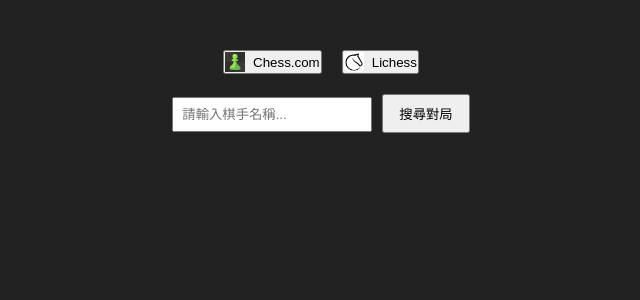
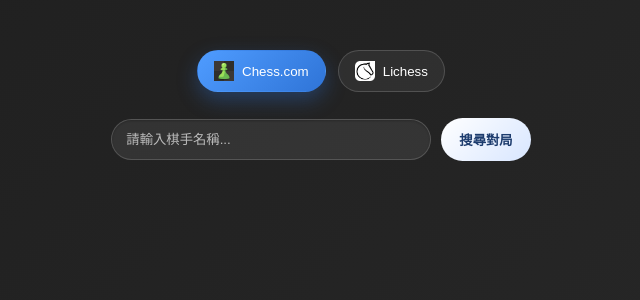
Before and after one commit to uwuskywalker/losing_openings_analyze, a React (Vite) app in the folder frontend/: page / in a window 1280 px wide. Shown: the top 300 px of the page, without its empty margins (319-959 px from the left). Built offline with nearby package versions, Linux system fonts and the light colour scheme.

Commit message:
feat: 新增 MatchHistory 和 FetcherForm 的樣式，改善 UI 佈局與可讀性

```diff
--- /dev/null
+++ b/frontend/src/App.css
@@ -0,0 +1,203 @@
+/* App-wide styles for MatchHistory improvements */
+
+.app-shell {
+  text-align: center;
+  padding: 50px 24px;
+  background: linear-gradient(135deg, #1f1f1f 0%, #2a2a2a 100%);
+  color: #fff;
+  min-height: 100vh;
+  display: flex;
+  flex-direction: column;
+  align-items: center;
+}
+
+.source-toggle {
+  display: flex;
+  gap: 12px;
+  margin-bottom: 18px;
+  flex-wrap: wrap;
+  justify-content: center;
+}
+
+.source-btn {
+  display: inline-flex;
+  align-items: center;
+  gap: 8px;
+  padding: 10px 16px;
+  border: 1px solid rgba(255,255,255,0.16);
+  border-radius: 999px;
+  background: rgba(255,255,255,0.06);
+  color: #fff;
+  cursor: pointer;
+  transition: all 180ms ease;
+}
+
+.source-btn:hover {
+  transform: translateY(-2px);
+  background: rgba(255,255,255,0.1);
+}
+
+.source-btn.active {
+  background: linear-gradient(135deg, #4f9cff 0%, #2f74d7 100%);
+  border-color: transparent;
+  box-shadow: 0 8px 20px rgba(47, 116, 215, 0.35);
+}
+
+.source-icon {
+  width: 20px;
+  height: 20px;
+}
+
+.search-panel {
+  margin-top: 8px;
+  display: flex;
+  gap: 10px;
+  align-items: center;
+  flex-wrap: wrap;
+  justify-content: center;
+}
+
+.search-input {
+  width: min(320px, 70vw);
+  padding: 12px 14px;
+  border-radius: 999px;
+  border: 1px solid rgba(255,255,255,0.16);
+  background: rgba(255,255,255,0.08);
+  color: #fff;
+  outline: none;
+  box-shadow: inset 0 1px 2px rgba(0,0,0,0.2);
+}
+
+.search-input::placeholder {
+  color: rgba(255,255,255,0.67);
+}
+
+.search-button {
+  padding: 12px 18px;
+  border: none;
+  border-radius: 999px;
+  background: linear-gradient(135deg, #ffffff 0%, #d8e6ff 100%);
+  color: #1d3c6e;
+  font-weight: 700;
+  cursor: pointer;
+  transition: transform 180ms ease, box-shadow 180ms ease;
+}
+
+.search-button:hover {
+  transform: translateY(-2px);
+  box-shadow: 0 8px 18px rgba(255,255,255,0.16);
+}
+
+.results-panel {
+  margin-top: 30px;
+  width: 100%;
+  max-width: 1120px;
+}
+
+.match-history {
+	max-width: 1120px;
+	margin: 0 auto;
+	padding: 0 8px;
+	font-family: -apple-system, BlinkMacSystemFont, 'Segoe UI', Roboto, 'Noto Sans TC', 'Helvetica Neue', Arial;
+}
+
+.card {
+	background: rgba(255,255,255,0.02);
+	border-radius: 14px;
+	padding: 18px;
+	margin-bottom: 18px;
+	box-shadow: 0 8px 24px rgba(0,0,0,0.55);
+	transition: transform 180ms ease, box-shadow 180ms ease;
+}
+.card:hover {
+	transform: translateY(-4px);
+	box-shadow: 0 14px 32px rgba(0,0,0,0.68);
+}
+
+h3 {
+	text-align: center;
+	margin-bottom: 12px;
+	color: #eee;
+	font-size: 1.05rem;
+}
+
+.blindspots {
+	list-style: none;
+	padding-left: 0;
+	display: flex;
+	flex-direction: column;
+	gap: 8px;
+}
+.blindspot-item {
+	color: #ddd;
+	font-size: 0.98rem;
+}
+.blindspot-item .eco {
+	color: #9ad1ff;
+	font-weight: 600;
+}
+.blindspot-item .sep {
+	color: #aaa;
+}
+.blindspot-item .opening {
+	color: #fff;
+}
+.blindspot-item .loss {
+	color: #ffb3b3;
+	margin-left: 6px;
+}
+
+.games-table {
+	width: 100%;
+	border-collapse: collapse;
+	table-layout: fixed;
+}
+.games-table thead th {
+	text-align: left;
+	padding: 8px 10px;
+	color: #ddd;
+	font-size: 0.9rem;
+	border-bottom: 1px solid rgba(255,255,255,0.06);
+}
+.games-table tbody td {
+	padding: 10px;
+	vertical-align: middle;
+	color: #ddd;
+	font-size: 0.95rem;
+	white-space: nowrap;
+	overflow: hidden;
+	text-overflow: ellipsis;
+}
+.games-table tbody tr:nth-child(odd) {
+	background: rgba(255,255,255,0.01);
+}
+.games-table tbody tr:hover {
+	background: rgba(255,255,255,0.025);
+}
+.col-eco { max-width: 560px; }
+.col-date { width: 120px; }
+.col-mode { width: 100px; }
+.col-result { width: 80px; text-transform: capitalize; }
+
+.result-win { color: #7fe57f; }
+.result-loss { color: #ff7f7f; }
+.result-draw { color: #e5e57f; }
+
+/* small screens */
+@media (max-width: 640px) {
+	.match-history { padding: 0 12px; }
+	.col-date, .col-mode, .col-result { display: none; }
+	.col-eco { max-width: 100%; }
+}
+
+/* subtle entrance animation */
+.match-history .card { animation: fadeInUp 360ms ease both; }
+@keyframes fadeInUp {
+	from { opacity: 0; transform: translateY(6px); }
+	to { opacity: 1; transform: translateY(0); }
+}
+
+/* A little accent for links or buttons (if any) */
+.accent {
+	color: #9ad1ff;
+}
--- a/frontend/src/App.tsx
+++ b/frontend/src/App.tsx
@@ -1,5 +1,6 @@
 // frontend/src/App.tsx
 import { useState } from 'react';
+import './App.css';
 import FetcherForm from './components/FetcherForm';
 import { MatchHistory } from './components/MatchHistory';
 import ChessLogo from './assets/Chesscom.webp';
@@ -15,34 +16,30 @@
   };
 
   return (
-      <div style={{
-        textAlign: 'center',
-        padding: '50px',
-        backgroundColor: '#222',
-        color: '#fff',
-        minHeight: '100vh',
-        display: 'flex',
-        flexDirection: 'column',
-        alignItems: 'center'
-    }}>
+    <div className="app-shell">
+      <div className="source-toggle">
+        <button
+          className={`source-btn ${source === 'chess.com' ? 'active' : ''}`}
+          onClick={() => setSource('chess.com')}
+        >
+          <img src={ChessLogo} alt="Chess.com" className="source-icon" />
+          <span>Chess.com</span>
+        </button>
 
-      <div style={{ display: 'flex', gap: '10px' }}>
-      <button onClick={() => setSource('chess.com')} style={{ display: 'flex', alignItems: 'center', gap: '8px' }}>
-        <img src={ChessLogo} alt="Chess.com" style={{ width: '20px', height: '20px' }} />
-        Chess.com
-      </button>
-
-      <button onClick={() => setSource('lichess')} style={{ marginLeft: '10px', display: 'flex', alignItems: 'center', gap: '8px' }}>
-        <img src={LichessLogo} alt="Lichess" style={{ width: '20px', height: '20px' }} />
-        Lichess
-      </button>
+        <button
+          className={`source-btn ${source === 'lichess' ? 'active' : ''}`}
+          onClick={() => setSource('lichess')}
+        >
+          <img src={LichessLogo} alt="Lichess" className="source-icon" />
+          <span>Lichess</span>
+        </button>
       </div>
 
       <FetcherForm onFetch={handleFetch} />
 
       {/* 只有當搜尋參數存在時，才渲染 MatchHistory */}
       {searchParams && (
-        <div style={{ marginTop: '30px', width: '100%', maxWidth: '800px' }}>
+        <div className="results-panel">
           <MatchHistory
             username={searchParams.username}
             source={searchParams.source}
--- a/frontend/src/components/FetcherForm.tsx
+++ b/frontend/src/components/FetcherForm.tsx
@@ -5,17 +5,22 @@
   const [username, setUsername] = useState('');
 
   return (
-    <div style={{ marginTop: '20px' }}>
+    <div className="search-panel">
       <input
+        className="search-input"
         type="text"
         placeholder="請輸入棋手名稱..."
         value={username}
         onChange={(e) => setUsername(e.target.value)}
-        style={{ padding: '8px', width: '200px' }}
+        onKeyDown={(e) => {
+          if (e.key === 'Enter') {
+            onFetch(username);
+          }
+        }}
       />
       <button
+        className="search-button"
         onClick={() => onFetch(username)}
-        style={{ padding: '8px 15px', marginLeft: '10px', cursor: 'pointer' }}
       >
         搜尋對局
       </button>
--- a/frontend/src/components/MatchHistory.tsx
+++ b/frontend/src/components/MatchHistory.tsx
@@ -40,38 +40,38 @@
   if (!data) return <div>無法載入資料</div>;
 
   return (
-    <div>
+    <div className="match-history">
       {/* 2. 顯示盲點報告 */}
-      <section>
+      <section className="card blindspot-card">
         <h3>常輸開局分析</h3>
-        <ul>
+        <ul className="blindspots">
           {data?.top_blind_spots?.map((spot, index) => (
-            <li key={index}>
-              {spot.eco} - {spot.opening_name}: 輸了 {spot.loss_count} 場
+            <li key={index} className="blindspot-item">
+              <span className="eco">{spot.eco}</span>
+              <span className="sep"> - </span>
+              <span className="opening">{spot.opening_name}</span>
+              <span className="loss">: 輸了 {spot.loss_count} 場</span>
             </li>
           ))}
         </ul>
       </section>
 
       {/* 3. 顯示對局列表 */}
-      <section>
+      <section className="card games-card">
         <h3>最近對局</h3>
-        <table>
+        <table className="games-table">
           <thead>
             <tr><th>日期</th><th>模式</th><th>ECO / 開局</th><th>結果</th></tr>
           </thead>
           <tbody>
             {data?.recent_games?.map((game, index) => (
-              <tr key={index} style={{ color: game.result === 'win' ? 'green' : 'red' }}>
-                <td>{game.date}</td>
-                <td>{game.mode}</td>
-                <td>
-                  <div>{game.eco || 'N/A'}</div>
-                  <div style={{ fontSize: '0.85em', color: '#ccc' }}>
-                    {game.opening_name || '未知開局'}
-                  </div>
+              <tr key={index} className={game.result === 'win' ? 'result-win' : (game.result === 'loss' ? 'result-loss' : 'result-draw')}>
+                <td className="col-date">{game.date}</td>
+                <td className="col-mode">{game.mode}</td>
+                <td className="col-eco" title={`${game.eco || 'N/A'} - ${game.opening_name || '未知開局'}`}>
+                  {`${game.eco || 'N/A'} - ${game.opening_name || '未知開局'}`}
                 </td>
-                <td>{game.result}</td>
+                <td className="col-result">{game.result}</td>
               </tr>
             ))}
           </tbody>
```
